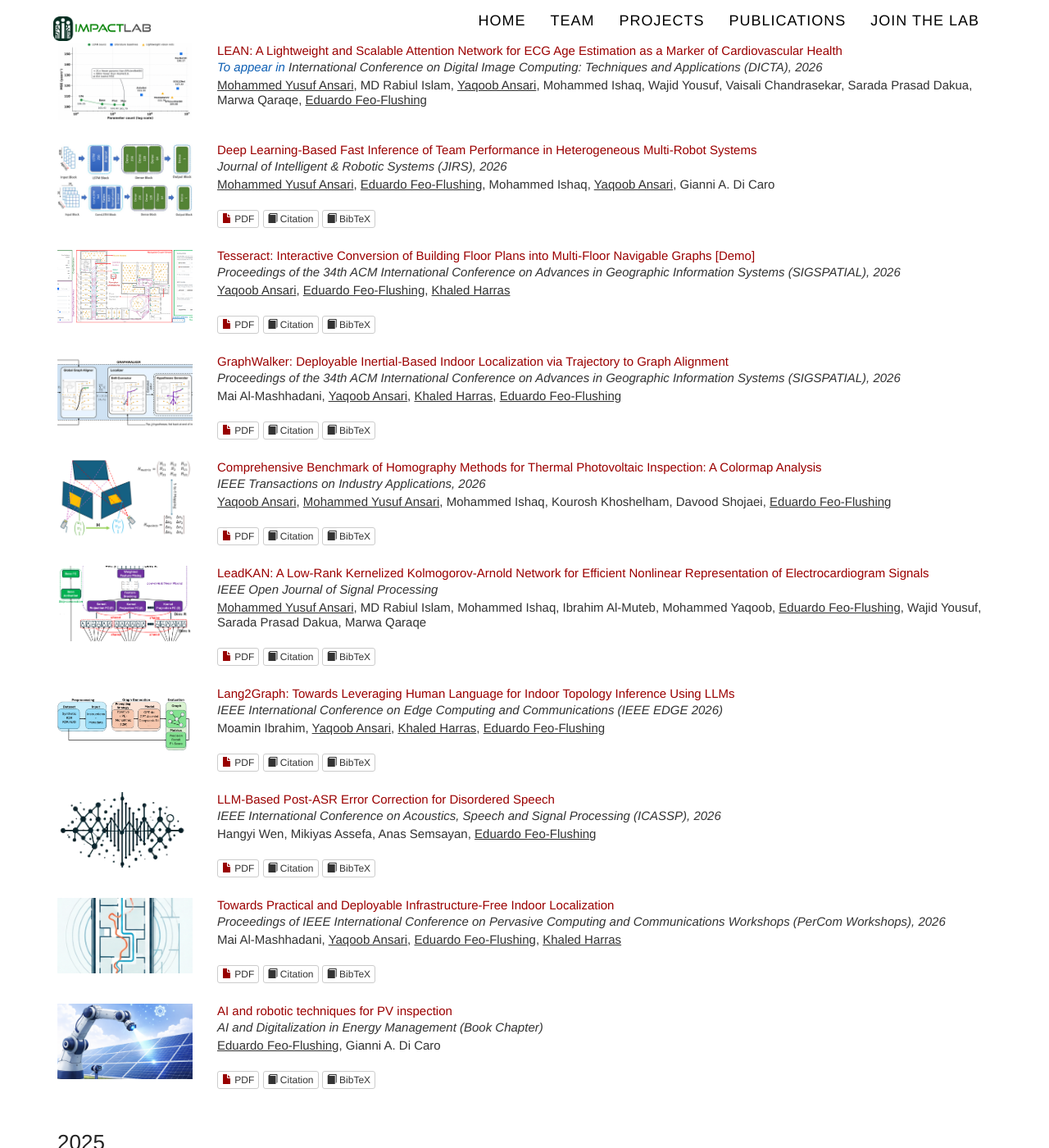
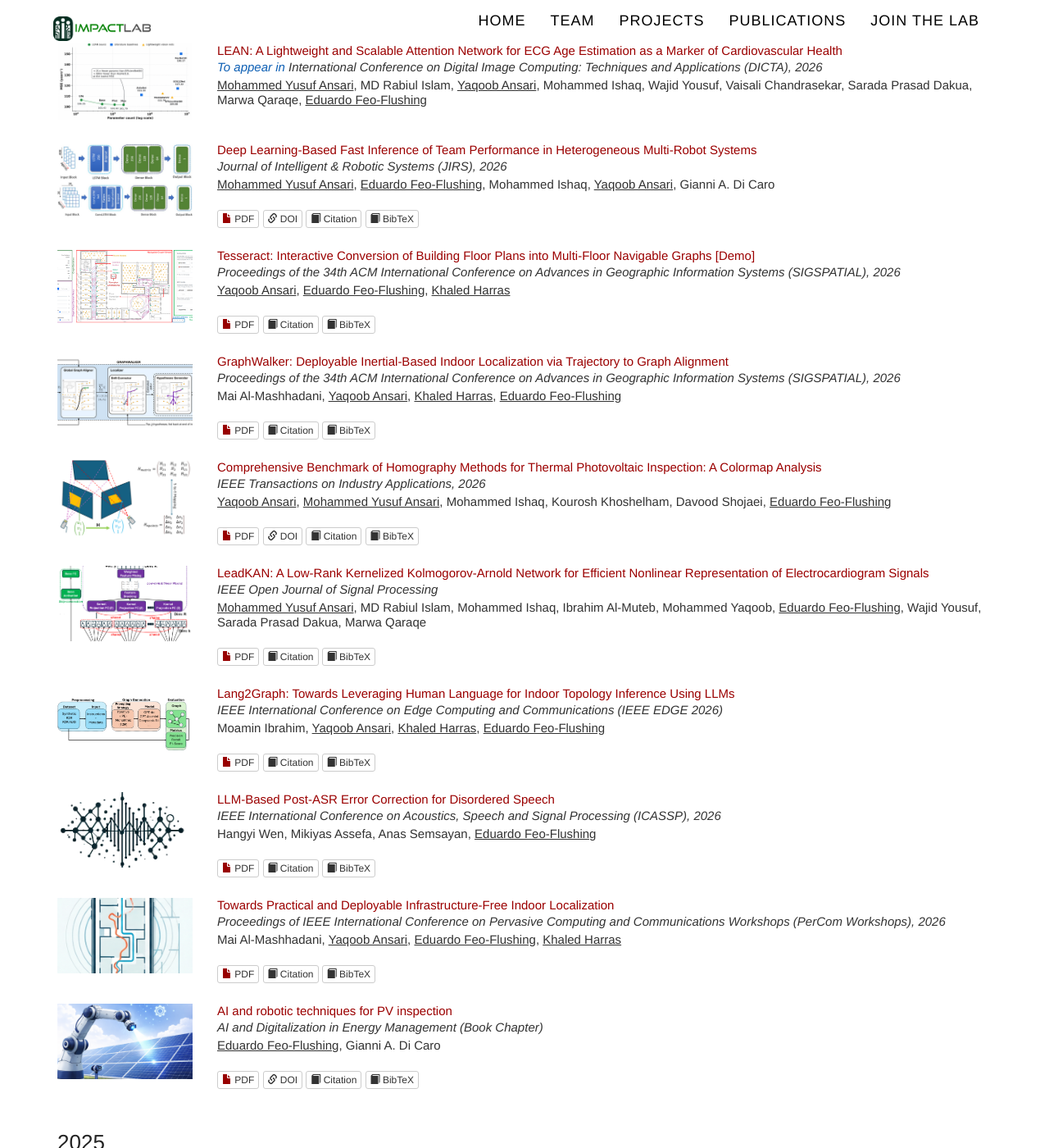
Before and after one commit to cmu-impactlab/cmu-impactlab.github.io, a Jekyll site: the page built from publications/index.html, in a window 1280 px wide and 1400 px high, scrolled down 436 px. Shown: the whole window at 82% size. Built offline with Jekyll 4.4.1, drawn with Linux system fonts in a browser that asks for light colours; nearby versions of some CDN libraries; some web fonts are replaced; some of the changed text lies outside the part shown.

Commit message:
added new url button for papers

```diff
--- a/publications/index.html
+++ b/publications/index.html
@@ -37,6 +37,9 @@ title:
       {% if pub.date <= site.time %}
         {% if pub.pdf %}<a href="{{ site.url }}{{ pub.pdf }}" class="btn btn-default btn-xs" aria-label="Download PDF">
           <span class="glyphicon glyphicon-file" aria-hidden="true"></span> PDF
+        </a>{% endif %}
+        {% if pub.doi %}<a href="https://doi.org/{{ pub.doi }}" class="btn btn-default btn-xs" aria-label="Publisher page (DOI)" target="_blank">
+          <span class="glyphicon glyphicon-link" aria-hidden="true"></span> DOI
         </a>{% endif %}
         {% if pub.video.size > 0 %}<a href="{{ pub.video }}" class="btn btn-default btn-xs" aria-label="Video" target="_blank">
           <span class="glyphicon glyphicon-facetime-video" aria-hidden="true"></span> Video
```
